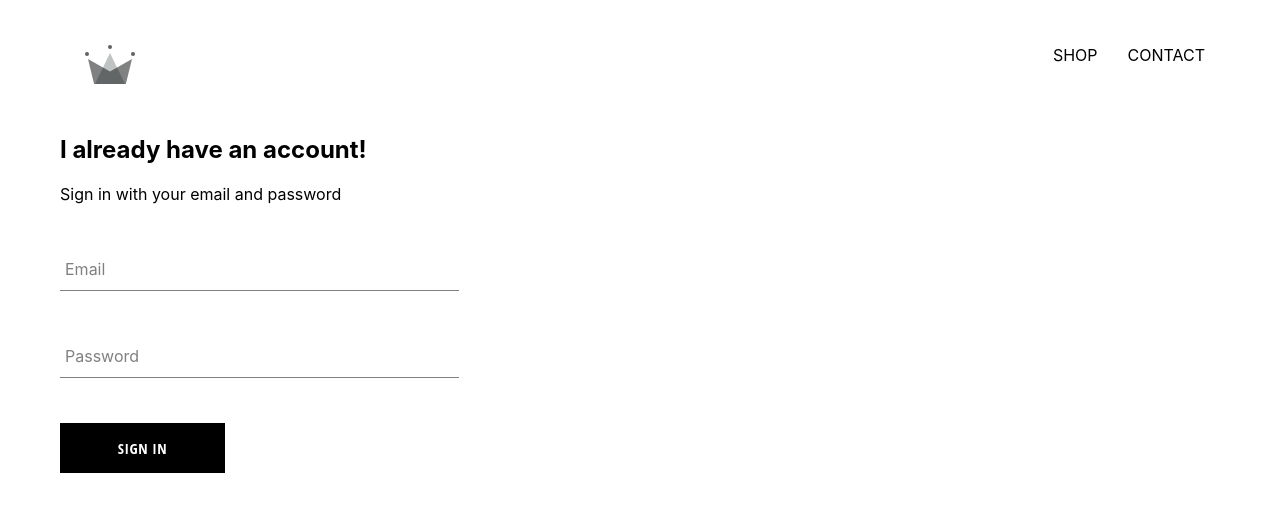
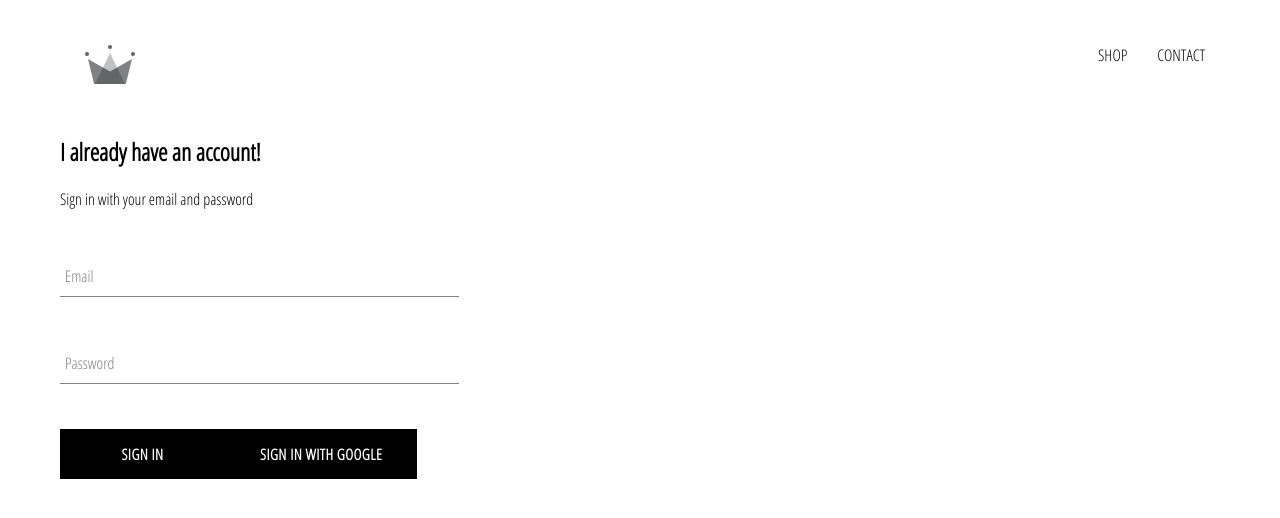
Before and after one commit to siddharth997-png/crwn-clothing, a React (Create React App) app: page /signin in a window 1280 px wide. Shown: the top 518 px of the page. Built offline with nearby package versions, Linux system fonts and the light colour scheme; no server answers.

Commit message:
added google sign in button in sign in component and in converted app.js to class component so that we have access to user

```diff
--- a/public/index.html
+++ b/public/index.html
@@ -15,6 +15,8 @@
       user's mobile device or desktop. See https://developers.google.com/web/fundamentals/web-app-manifest/
     -->
     <link rel="manifest" href="%PUBLIC_URL%/manifest.json" />
+    <link rel="preconnect" href="https://fonts.gstatic.com">
+    <link href="https://fonts.googleapis.com/css2?family=Open+Sans+Condensed:wght@300&display=swap" rel="stylesheet">
     <!--
       Notice the use of %PUBLIC_URL% in the tags above.
       It will be replaced with the URL of the `public` folder during the build.
--- a/src/App.css
+++ b/src/App.css
@@ -1,5 +1,6 @@
 body{
   padding: 20px 60px;
+  font-family: 'Open Sans Condensed', sans-serif;
 }
 
 a {
--- a/src/App.js
+++ b/src/App.js
@@ -1,12 +1,39 @@
+import React from 'react';
+
 import './App.css';
 import {Switch,Route} from 'react-router-dom';
 
 import Header from './components/header/header.component';
 import HomePage from './pages/homepage/homepage.component';
 import ShopPage from './pages/shop/shop.component';
-import SignInAndSignUpPage from './pages/sign-in-and-sign-up/sign-in-and-sign-up.component.jsx'
+import SignInAndSignUpPage from './pages/sign-in-and-sign-up/sign-in-and-sign-up.component.jsx';
 
-function App() {
+import { auth } from './firebase/firebase.utils';
+
+class App extends React.Component {
+
+  constructor() {
+    super();
+
+    this.state = {
+      currentUser : null
+    }
+  }
+
+  unSubscribeFromAuth = null;
+
+  componentDidMount() {
+    this.unSubscribeFromAuth = auth.onAuthStateChanged(user => {
+      this.setState({ currentUser : user });
+      console.log(user);
+    })
+  }
+
+  componentWillUnmount() {
+    this.unSubscribeFromAuth();
+  }
+
+  render() {
     return (
       <div>
         <Route path='/' component={Header} />
@@ -18,5 +45,6 @@ function App() {
       </div>
     );
   }
+}
 
 export default App;
--- a/src/components/custom-button/custom-button.styles.scss
+++ b/src/components/custom-button/custom-button.styles.scss
@@ -9,7 +9,7 @@
     background-color: black;
     color: white;
     text-transform: uppercase;
-    font-family: 'Open Sans Condensed';
+    font-family: 'Open Sans Condensed', sans-serif;
     font-weight: bolder;
     border: none;
     cursor: pointer;
--- a/src/components/sign-in/sign-in.component.jsx
+++ b/src/components/sign-in/sign-in.component.jsx
@@ -2,6 +2,8 @@ import React from 'react';
 
 import FormInput from '../form-input/form-input.component';
 import CustomButton from '../custom-button/custom-button.component';
+
+import {signInWithGoogle} from '../../firebase/firebase.utils';
 
 import './sign-in.styles.scss';
 
@@ -50,6 +52,9 @@ class SignIn extends React.Component{
                     <CustomButton type='submit'>
                         Sign In
                     </CustomButton>
+                    <CustomButton onClick={signInWithGoogle}>
+                        Sign In With Google
+                    </CustomButton>
 
                 </form>
             </div>
--- a/src/firebase/firebase.utils.js
+++ b/src/firebase/firebase.utils.js
@@ -13,3 +13,12 @@ const config = {
 };
 
 firebase.initializeApp(config);
+
+export const auth = firebase.auth();
+export const firestore = firebase.firestore();
+
+const provider = new firebase.auth.GoogleAuthProvider();
+provider.setCustomParameters({ prompt : 'select_account' });
+export const signInWithGoogle = () => auth.signInWithPopup(provider);
+
+export default firebase;
```
Also changed, not shown: 1 other file (tests, documents, lock files or other folders). Lines whose indentation alone changed are shown as unchanged.
